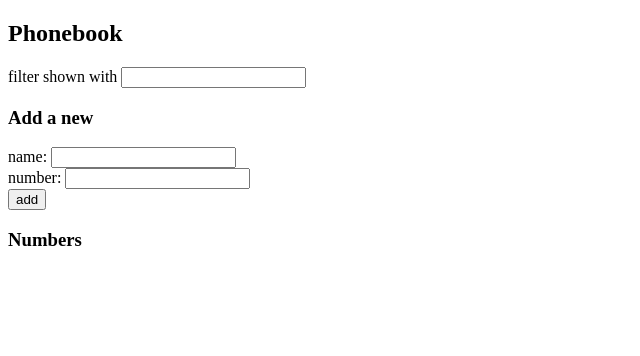
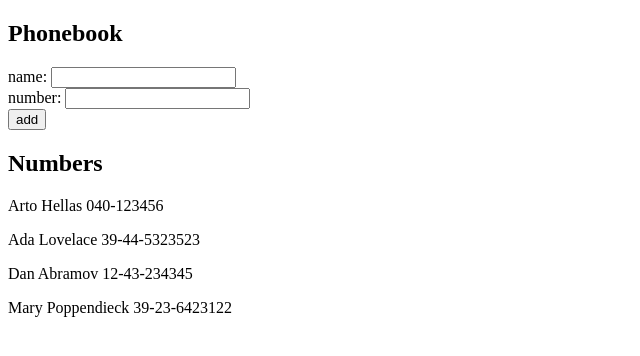
Before and after one commit to A0ak/Part2, a React (Vite) app: page / in a window 1280 px wide. Shown: the top 356 px of the page, without its empty margins (0-640 px from the left). Built offline with nearby package versions, Linux system fonts and the light colour scheme; data requests are answered from the project's data file.

Commit message:
exercise2.12

```diff
--- /dev/null
+++ b/db.json
@@ -0,0 +1,24 @@
+{
+  "persons": [
+    {
+      "name": "Arto Hellas",
+      "number": "040-123456",
+      "id": 1
+    },
+    {
+      "name": "Ada Lovelace",
+      "number": "39-44-5323523",
+      "id": 2
+    },
+    {
+      "name": "Dan Abramov",
+      "number": "12-43-234345",
+      "id": 3
+    },
+    {
+      "name": "Mary Poppendieck",
+      "number": "39-23-6423122",
+      "id": 4
+    }
+  ]
+}
--- a/src/App.jsx
+++ b/src/App.jsx
@@ -1,92 +1,68 @@
-import { useState } from 'react'
+import { useState, useEffect } from 'react'
+import axios from 'axios'
 
-const Filter = ({ value, onChange }) => (
-  <div>
-    filter shown with <input value={value} onChange={onChange} />
-  </div>
-)
-
-const PersonForm = ({ onSubmit, name, onNameChange, number, onNumberChange }) => (
-  <form onSubmit={onSubmit}>
-    <div>
-      name: <input value={name} onChange={onNameChange} />
-    </div>
-    <div>
-      number: <input value={number} onChange={onNumberChange} />
-    </div>
-    <div>
-      <button type="submit">add</button>
-    </div>
-  </form>
-)
-
-const Persons = ({ persons }) => (
-  <div>
-    {persons.map((person, index) => <p key={index}>{person.name} {person.number}</p>)}
-  </div>
-)
 
 const App = () => {
   const [persons, setPersons] = useState([])
   const [newName, setNewName] = useState('')
   const [newNumber, setNewNumber] = useState('')
-  const [searchName, setSearchName] = useState('')
+
+
+  useEffect(() => {
+    axios.get('http://localhost:3001/persons').then(response => {
+      setPersons(response.data)
+    })
+  }, [])
+
 
   const handleNameChange = (event) => {
     setNewName(event.target.value)
   }
 
+
   const handleNumberChange = (event) => {
     setNewNumber(event.target.value)
   }
 
-  const handleSearchChange = (event) => {
-    setSearchName(event.target.value)
-  }
 
   const addName = (event) => {
     event.preventDefault()
     const nameObject = {
       name: newName,
-      number: newNumber
+      number: newNumber,
+      id: persons.length + 1,
     }
 
-    const nameExists = persons.some(person => person.name === newName)
-
-    if (nameExists) {
-      alert(`${newName} is already added to phonebook`)
-    } else {
-      setPersons(persons.concat(nameObject))
-      setNewName('')
-      setNewNumber('')
-    }
+    axios.post('http://localhost:3001/persons', nameObject)
+      .then(response => {
+        setPersons(persons.concat(response.data))
+        setNewName('')
+        setNewNumber('')
+      })
   }
 
-  const personsToShow = searchName
-    ? persons.filter(person => person.name.toLowerCase().includes(searchName.toLowerCase()))
-    : persons
 
   return (
     <div>
       <h2>Phonebook</h2>
-
-      <Filter value={searchName} onChange={handleSearchChange} />
-
-      <h3>Add a new</h3>
-
-      <PersonForm
-        onSubmit={addName}
-        name={newName}
-        onNameChange={handleNameChange}
-        number={newNumber}
-        onNumberChange={handleNumberChange}
-      />
-
-      <h3>Numbers</h3>
-
-      <Persons persons={personsToShow} />
+      <form onSubmit={addName}>
+        <div>
+          name: <input value={newName} onChange={handleNameChange} />
+        </div>
+        <div>
+          number: <input value={newNumber} onChange={handleNumberChange} />
+        </div>
+        <div>
+          <button type="submit">add</button>
+        </div>
+      </form>
+      <h2>Numbers</h2>
+      <div>
+        {persons.map((person) => <p key={person.id}>{person.name} {person.number}</p>)}
+      </div>
     </div>
   )
 }
 
+
 export default App
```
Also changed, not shown: package.json (+6 -1 lines), src/main.jsx (+4 -3 lines), 2 other files (tests, documents, lock files or other folders).
